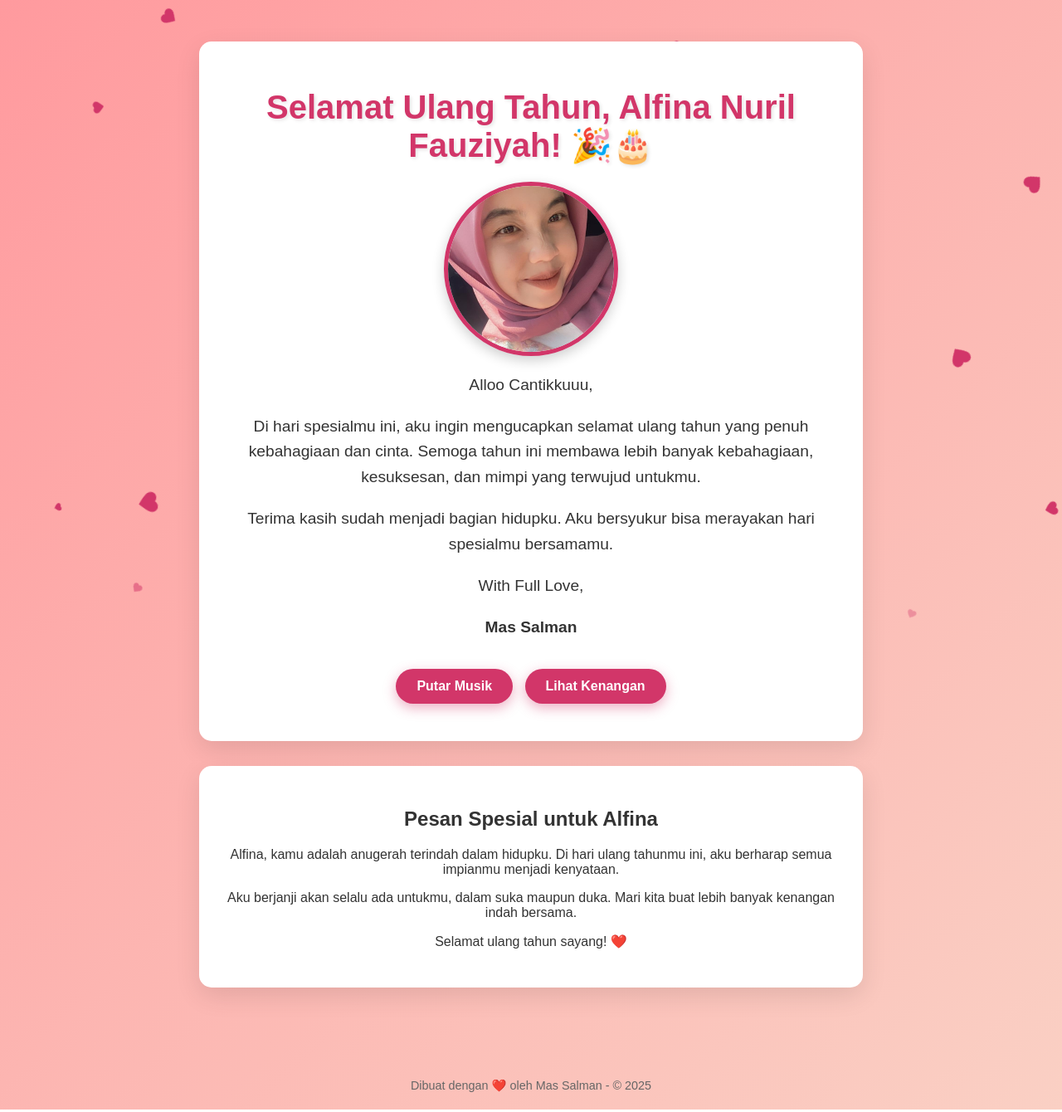
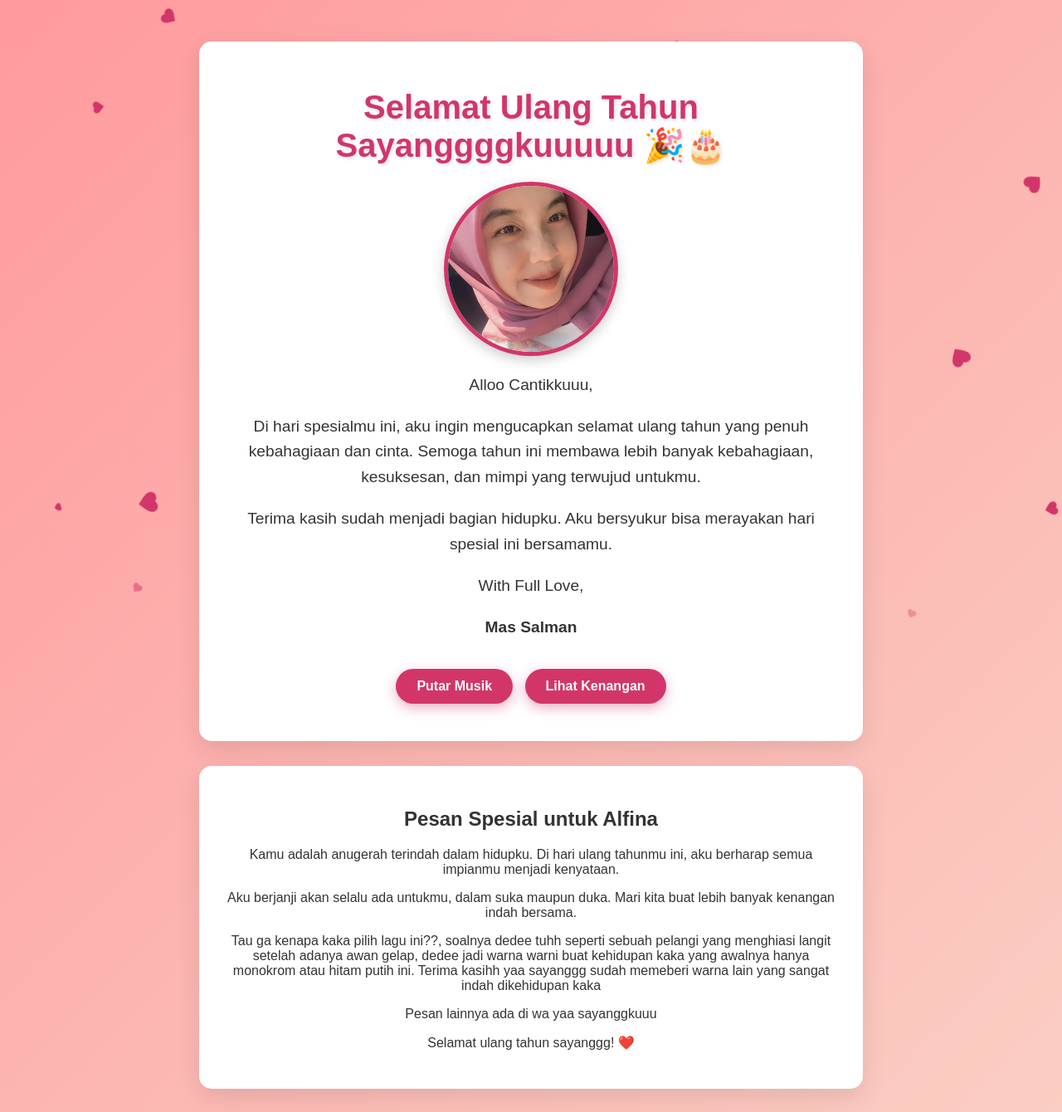
Before and after one commit to barraq07/Camatt-Ulang-Tahun, a plain HTML site: page index.html in a window 1280 px wide. Shown: the top 1340 px of the page at 83% size. Drawn offline with Linux system fonts and the light colour scheme.

Commit message:
Update index.html

```diff
--- a/index.html
+++ b/index.html
@@ -200,7 +200,7 @@
 
     <div class="container">
         <div class="birthday-card">
-            <h1>Selamat Ulang Tahun, Alfina Nuril Fauziyah! 🎉🎂</h1>
+            <h1>Selamat Ulang Tahun Sayanggggkuuuuu 🎉🎂</h1>
 
             <div class="photo-frame">
                 <!-- Ganti dengan foto Alfina -->
@@ -210,7 +210,7 @@
             <div class="message">
                 <p>Alloo Cantikkuuu,</p>
                 <p>Di hari spesialmu ini, aku ingin mengucapkan selamat ulang tahun yang penuh kebahagiaan dan cinta. Semoga tahun ini membawa lebih banyak kebahagiaan, kesuksesan, dan mimpi yang terwujud untukmu.</p>
-                <p>Terima kasih sudah menjadi bagian hidupku. Aku bersyukur bisa merayakan hari spesialmu bersamamu.</p>
+                <p>Terima kasih sudah menjadi bagian hidupku. Aku bersyukur bisa merayakan hari spesial ini bersamamu.</p>
                 <p>With Full Love,</p>
                 <p><strong>Mas Salman</strong></p>
             </div>
@@ -240,7 +240,7 @@
 
             <div class="memory-box">
                 <h3>Momen Favorit Kita</h3>
-                <p>Ingat waktu kita pertama kali ketemu di [tempat]? Aku langsung tahu kamu orang spesial. Senyummu membuat hari-hariku lebih cerah.</p>
+                <p>Momen yang paling kaka inget pasti yang terakhir kita ketemuu gemesss bangetttt, kaka bener bener bisa ngewujudin keinginan kaka sebelumnya mulai dari pencetin pipi, pencetin tangan, elus kepala, duduk sebelahan, pegang tangan dedee, n semuanya dehh itu. Yang paling kaka inget sih pas cium kening kek kaka gak tau tiba tiba aja mw ngelakuin itu. Pokonya hari itu adalah hari paling bahagia yang pernah kaka alamin, pokonya seneng banget dehhh sumppahh.</p>
             </div>
 
             <div class="memory-box">
@@ -351,9 +351,11 @@
 
         <div class="birthday-card">
             <h2>Pesan Spesial untuk Alfina</h2>
-            <p>Alfina, kamu adalah anugerah terindah dalam hidupku. Di hari ulang tahunmu ini, aku berharap semua impianmu menjadi kenyataan.</p>
+            <p>Kamu adalah anugerah terindah dalam hidupku. Di hari ulang tahunmu ini, aku berharap semua impianmu menjadi kenyataan.</p>
             <p>Aku berjanji akan selalu ada untukmu, dalam suka maupun duka. Mari kita buat lebih banyak kenangan indah bersama.</p>
-            <p>Selamat ulang tahun sayang! ❤️</p>
+            <p>Tau ga kenapa kaka pilih lagu ini??, soalnya dedee tuhh seperti sebuah pelangi yang menghiasi langit setelah adanya awan gelap, dedee jadi warna warni buat kehidupan kaka yang awalnya hanya monokrom atau hitam putih ini. Terima kasihh yaa sayanggg sudah memeberi warna lain yang sangat indah dikehidupan kaka</p>
+            <p>Pesan lainnya ada di wa yaa sayanggkuuu</p>
+            <p>Selamat ulang tahun sayanggg! ❤️</p>
         </div>
     </div>
 
```
